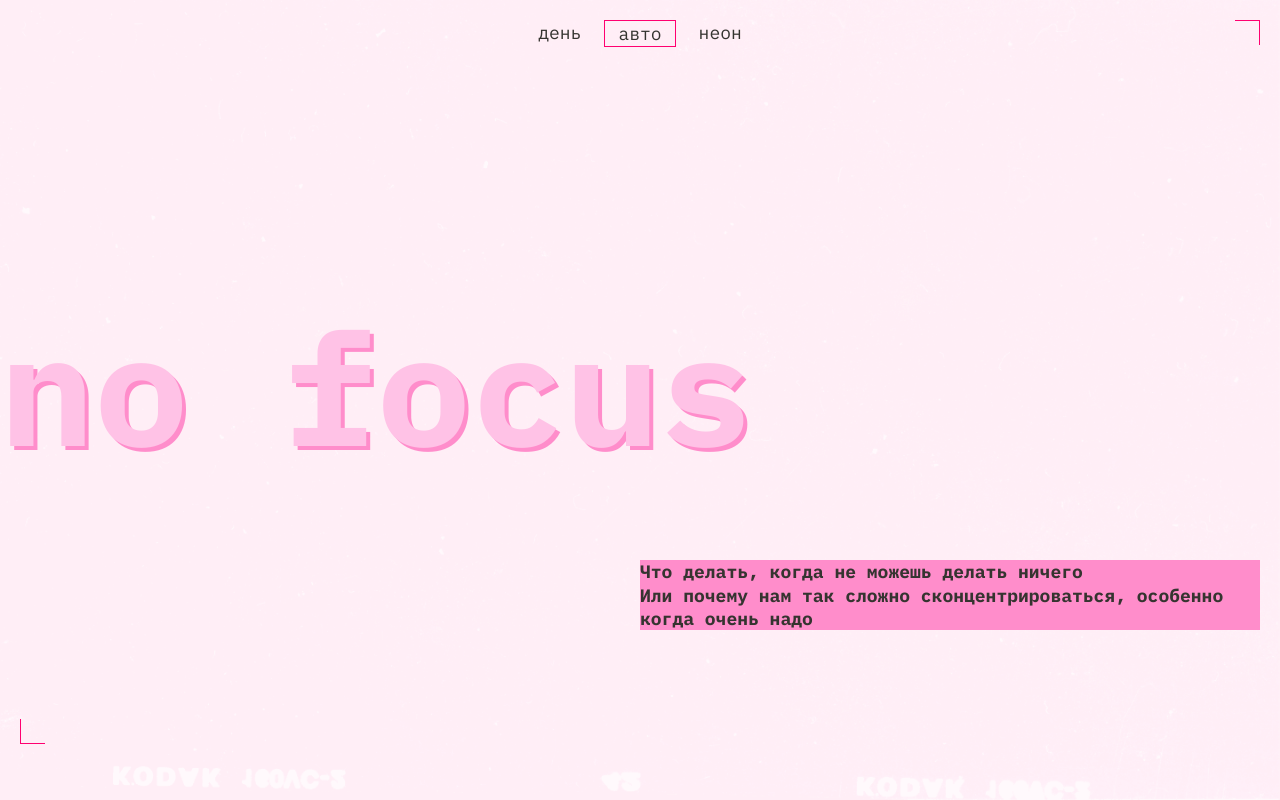
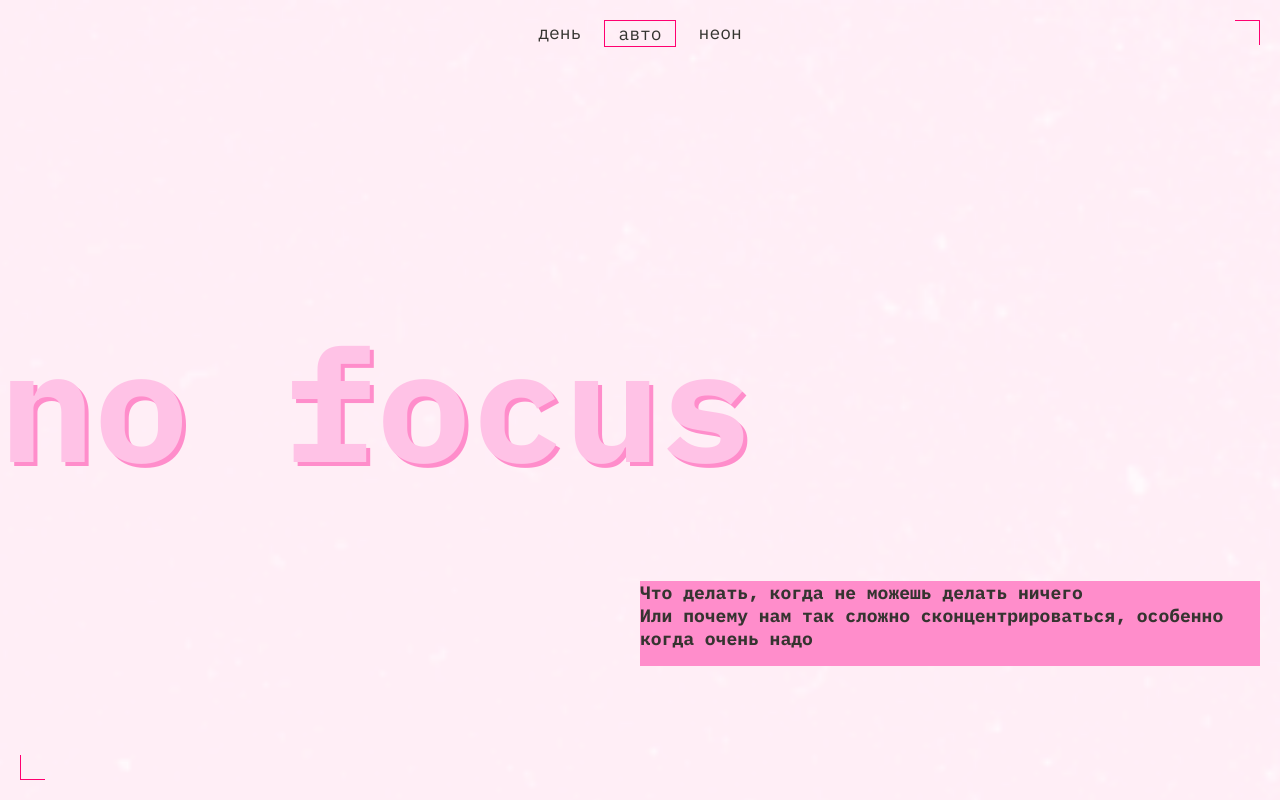
Before and after one commit to vitek-5/slozhno-sosredotochitsya, a plain HTML site: page index.html in a window 1280 px wide. Shown: the top 800 px of the page. Drawn offline with Linux system fonts and the light colour scheme.

Commit message:
Проверка теста 2

```diff
--- a/styles/footer/footer.css
+++ b/styles/footer/footer.css
@@ -1,6 +1,6 @@
 .footer {
+    block-size: 100vh;
     position: relative;
-    block-size: var(--block-size);
     padding-inline:  var(--layout-padding, 10px);
     text-align: center;
     align-content: center;
--- a/styles/header/header.css
+++ b/styles/header/header.css
@@ -1,8 +1,10 @@
 .header {
+    block-size: 100vh;
     position: relative;
     padding-inline:  var(--layout-padding, 10px);
     padding-block-start: var(--layout-padding, 10px);
-    margin-block-end: var(--header-margin-block-end, 40px);
+    padding-block-end: 66px;
+    margin-block-end: 40px;
 }
 
 .decorated-zone::before {
@@ -41,7 +43,6 @@
     background-position: center;
     background-repeat: no-repeat;
     background-size: cover;
-    background-attachment: fixed;
 }
 
 .rec {
--- a/styles/style.css
+++ b/styles/style.css
@@ -13,6 +13,8 @@
     .header {
       display: grid;
       grid-template-columns: 1fr 1fr 1fr 1fr;
+      padding-block-end: 183px;
+      margin-block-end: 60px;
     }
 
     .header__theme-menu {
@@ -24,12 +26,11 @@
     .header__title {
       grid-column: 1/ -1;
       margin: 0 -20px;
-      padding-block-end: 16px;
+      padding-block-end: 162px;
     }
 
     .header__text {
       grid-column: 3 / -1;
-      margin-block-end: 183px;
     }
 
     .case-1 {
@@ -86,6 +87,11 @@
   }
 
   @media (width >= 1024px) {
+    .header {
+      padding-block-end: 134px;
+      margin-block-end: 60px;
+    }
+
     .header__theme-menu {
       justify-content: center;
       grid-column: 2 / 4;
@@ -98,11 +104,7 @@
   }
 
     .header__title {
-      padding-block-end: 124px;
-    }
-
-    .header__text {
-      margin-block-end: 134px;
+      padding-block-end: 114px;
     }
 
     .case-2 div {
```
